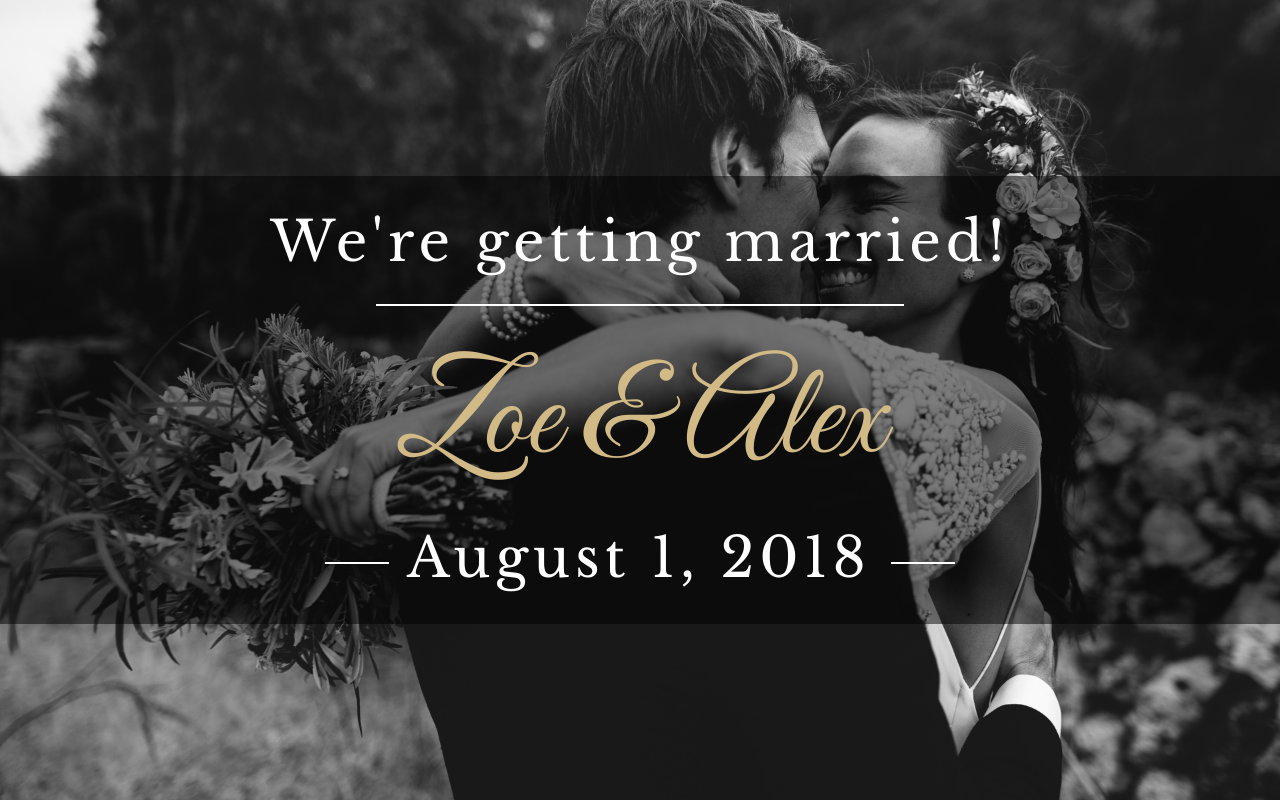
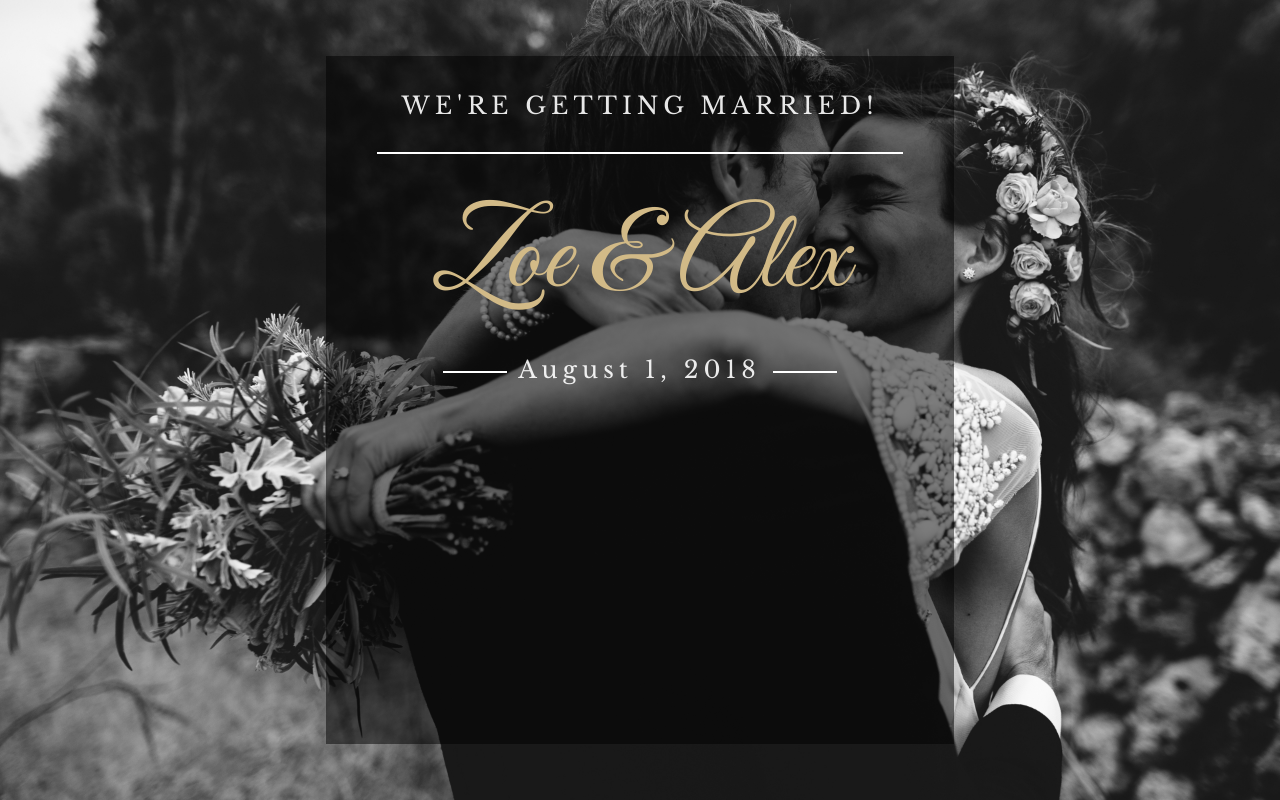
Before and after one commit to horvathda/Wedding-page, a plain HTML site: page index.html in a window 1280 px wide. Drawn offline with nearby package versions, Linux system fonts and the light colour scheme; a web font is replaced by a local one.

Commit message:
Update main.css

```diff
--- a/main.css
+++ b/main.css
@@ -5,6 +5,9 @@ body{
   position:relative;
   color:#444349;
 }
+
+/*HEADER*/
+
 .header{
   display: table;
   width:100vw;
@@ -22,41 +25,32 @@ body{
   text-align:center;
 }
 .keret{
-  color:white;
-
+  color:hsla(0,0%,100%,.9);
   background-color:rgba(0,0,0,0.5);
 
   width:100vw;
   height:28rem;
-  line-height: 1.05;
+  line-height: 1.06;
+
 }
 .title, .date{
-  font-size:3.44rem;
+  font-size:3.43rem;
   font-family: 'Libre Baskerville', serif;
-  padding-top:2.4rem;
-  letter-spacing:0.3rem;
-  margin-bottom:-1rem
+  padding-top:2.3rem;
+  letter-spacing:0.31rem;
+  margin-bottom:-0.9rem;
 }
-/*
-.title::after{
-  display:inline-block;
-  content:"";
-  border-bottom:2px solid white;
-  width:35rem;
 
-}*/
 .name{
   font-family: 'Great Vibes', cursive;
   font-size: 8.2rem;
   color: #d2ba87;
-
-
 }
 .name:before{
   display: block;
   content:"";
   border-bottom:2px solid white;
-  width:33rem;
+  width:32.9rem;
   margin:3rem auto;
 }
 .date:before, .date:after{
@@ -67,5 +61,23 @@ body{
   width:4rem;
 
 }
-.date{
+@media(min-width:786px){
+  .wrapper{
+    background-position: center;
+  }
+  .keret{
+    width:49vw;
+    height:86vh;
+    margin:0 auto;
+
+
+  }
+  .title{
+text-transform: uppercase;  }
+  .title, .date{
+    font-size:1.5rem;
+  }
+  .name{
+    font-size:7rem;
+  }
 }
```
